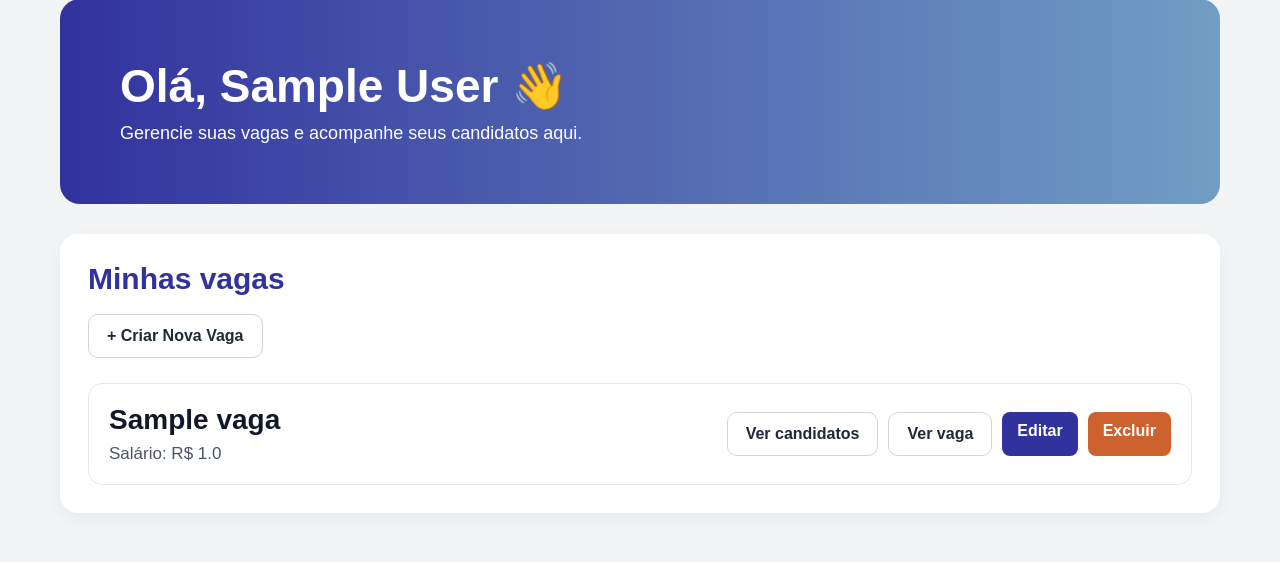
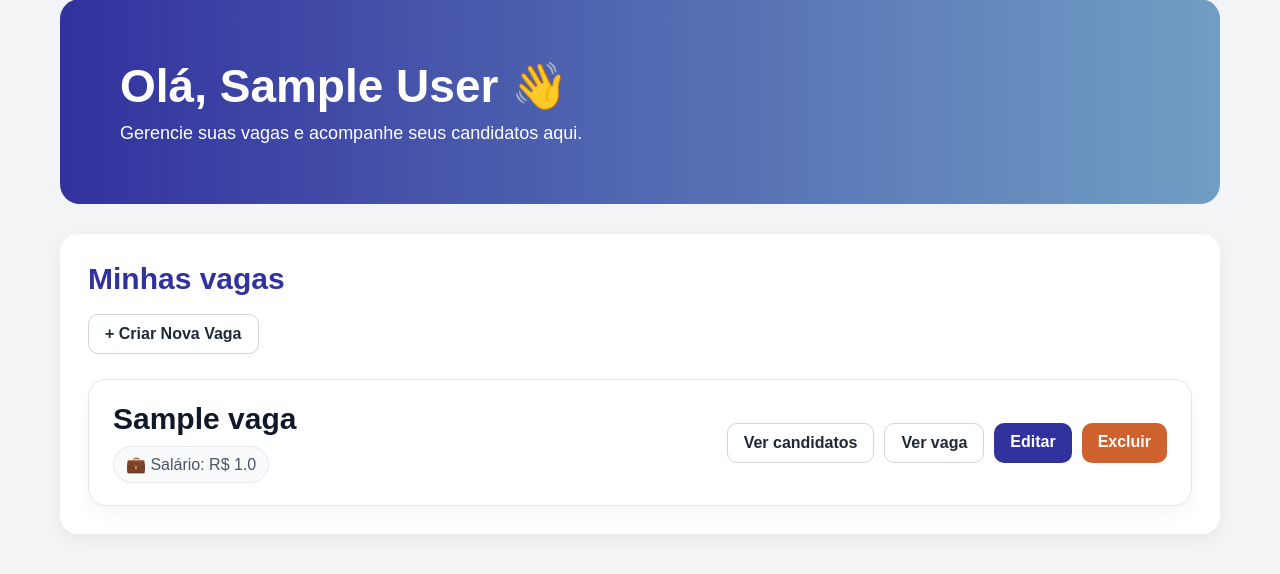
Before and after one commit to montenegrodanni/eu-rh, a Flask app: page /dashboard in a window 1280 px wide. Shown: the part 238-812 px from the top of the page. Before the commit the page ends 770 px from the top, so only its background shows below. Run offline with Flask 3, Linux system fonts and the light colour scheme; the visitor is signed in with stand-in values (Sample User, id 1); tables that the repository leaves empty hold one stand-in row (values such as "Sample post").

Commit message:
Minha nova atualização

```diff
--- a/templates/dashboard.html
+++ b/templates/dashboard.html
@@ -237,6 +237,133 @@
         font-size: 32px;
     }
 }
+
+.vagas{
+    display: flex;
+    flex-direction: column;
+    gap: 18px;
+}
+
+.card-vaga{
+    background: #ffffff;
+    border: 1px solid #e5e7eb;
+    border-radius: 18px;
+    padding: 22px 24px;
+    box-shadow: 0 8px 20px rgba(0,0,0,0.04);
+    transition: 0.25s ease;
+}
+
+.card-vaga:hover{
+    transform: translateY(-3px);
+    box-shadow: 0 12px 26px rgba(0,0,0,0.08);
+}
+
+.vaga-conteudo{
+    display: flex;
+    flex-direction: column;
+    gap: 16px;
+}
+
+.vaga-topo{
+    display: flex;
+    justify-content: space-between;
+    align-items: center;
+    gap: 20px;
+}
+
+.info-vaga{
+    flex: 1;
+}
+
+.info-vaga h3{
+    font-size: 30px;
+    font-weight: 700;
+    color: #111827;
+    margin-bottom: 10px;
+}
+
+.vaga-meta{
+    display: flex;
+    flex-wrap: wrap;
+    gap: 12px;
+    font-size: 16px;
+    color: #4b5563;
+}
+
+.vaga-meta span{
+    background: #f9fafb;
+    border: 1px solid #e5e7eb;
+    padding: 8px 12px;
+    border-radius: 999px;
+}
+
+.acoes-vaga{
+    display: flex;
+    flex-wrap: wrap;
+    justify-content: flex-end;
+    gap: 10px;
+}
+
+.btn-sec{
+    background-color: white;
+    border: 1px solid #d1d5db;
+    padding: 10px 16px;
+    border-radius: 10px;
+    text-decoration: none;
+    color: #1f2937;
+    font-weight: 600;
+    transition: 0.2s ease;
+}
+
+.btn-sec:hover{
+    background-color: #eef2ff;
+    border-color: rgb(50, 50, 158);
+}
+
+.btn-editar{
+    background-color: rgb(50, 50, 158);
+    color: white;
+    padding: 10px 16px;
+    border-radius: 10px;
+    text-decoration: none;
+    font-weight: 600;
+    transition: 0.2s ease;
+}
+
+.btn-editar:hover{
+    opacity: 0.92;
+    transform: translateY(-1px);
+}
+
+.btn-excluir{
+    background-color: rgb(206, 98, 47);
+    color: white;
+    padding: 10px 16px;
+    border-radius: 10px;
+    text-decoration: none;
+    font-weight: 600;
+    transition: 0.2s ease;
+}
+
+.btn-excluir:hover{
+    opacity: 0.92;
+    transform: translateY(-1px);
+}
+
+@media (max-width: 900px){
+    .vaga-topo{
+        flex-direction: column;
+        align-items: flex-start;
+    }
+
+    .acoes-vaga{
+        justify-content: flex-start;
+    }
+
+    .info-vaga h3{
+        font-size: 24px;
+    }
+}
 </style>
 </head>
 
@@ -293,13 +420,17 @@
         </div>
 
         <div class="vagas">
-            {% for vaga in vagas %}
+    {% for vaga in vagas %}
 
-            <div class="card">
+    <div class="card-vaga">
 
+        <div class="vaga-conteudo">
+            <div class="vaga-topo">
                 <div class="info-vaga">
                     <h3>{{ vaga[2] }}</h3>
-                    <p>Salário: R$ {{ vaga[5] }}</p>
+                    <div class="vaga-meta">
+                        <span>💼 Salário: R$ {{ vaga[5] }}</span>
+                    </div>
                 </div>
 
                 <div class="acoes-vaga">
@@ -320,11 +451,13 @@
                        Excluir
                     </a>
                 </div>
+            </div>
+        </div>
 
-            </div>
+    </div>
 
-            {% endfor %}
-        </div>
+    {% endfor %}
+</div>
 
     </div>
 
--- a/templates/vaga_publica.html
+++ b/templates/vaga_publica.html
@@ -128,10 +128,9 @@
 <div class="container">
   <div class="box">
 
-    <a href="{{ url_for('listar_vagas') }}" class="btn-candidatar btn-voltar">
-    ← Voltar
+<a href="{{ url_for('dashboard') }}" style="background: blue; color: white; padding: 10px 16px; border-radius: 8px; text-decoration: none;">
+    Voltar ao dashboard
 </a>
-
     <h1>{{ vaga[2] }}</h1>
 
     <p class="info"><strong>Setor:</strong> {{ vaga[4] }}</p>
--- a/templates/ver_vaga.html
+++ b/templates/ver_vaga.html
@@ -19,7 +19,5 @@
 
     <br>
 
-    <a href="{{ url_for('dashboard') }}">⬅ Voltar</a>
-
-</body>
+<a href="{{ url_for('dashboard') }}" class="btn-sec">Voltar ao dashboard</a></body>
 </html>
```
